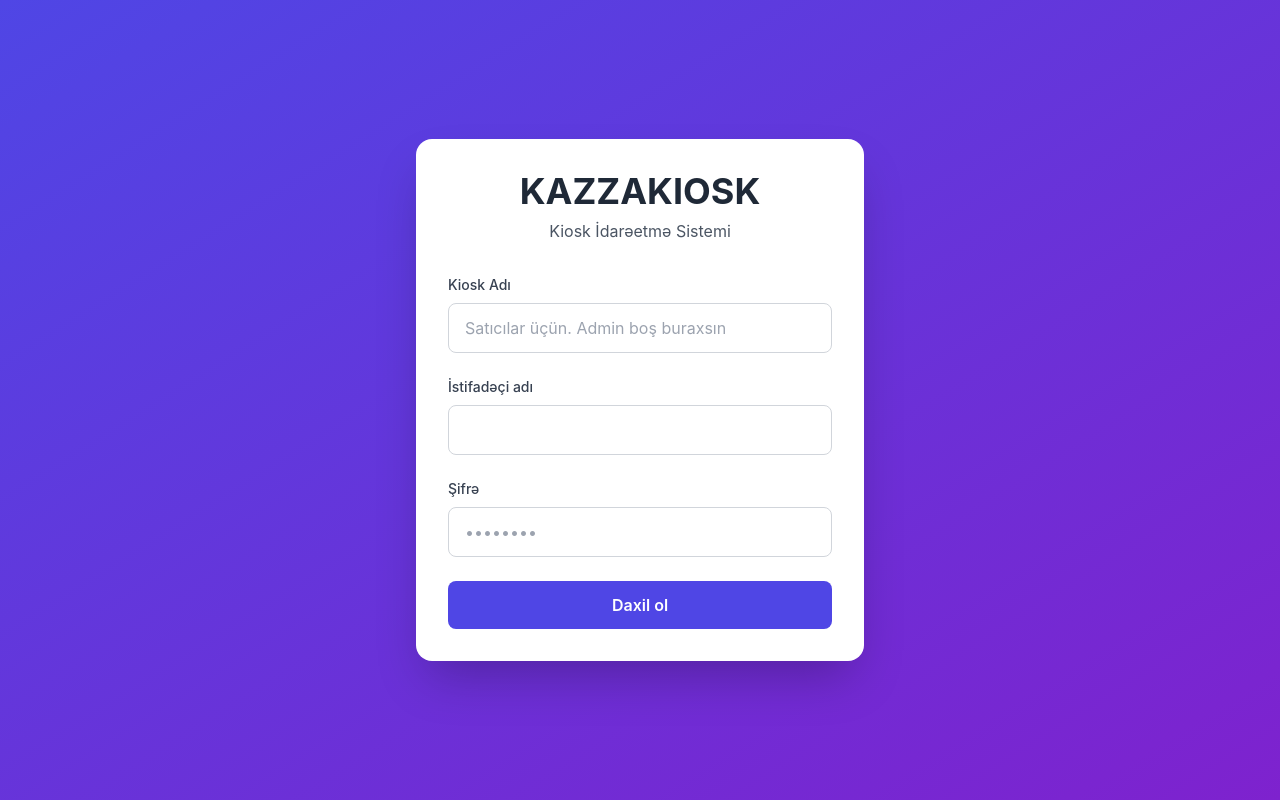
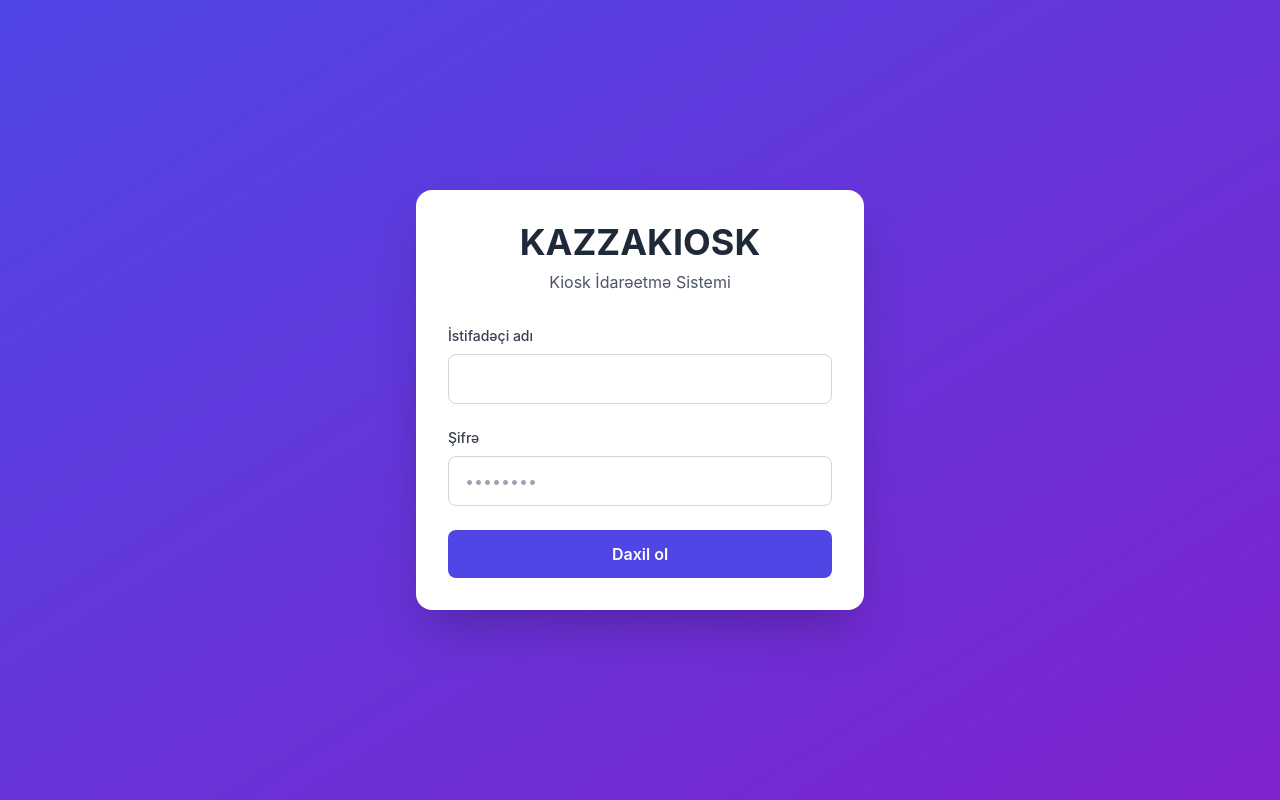
Before and after one commit to Ayxan1/KAZZAKiosk, a Vue app in the folder frontend-vue/: page /login in a window 1280 px wide. Built offline with nearby package versions, Linux system fonts and the light colour scheme.

Commit message:
Remove kiosk name field from login - kiosk is already known via user's assignment

```diff
--- a/frontend-vue/src/stores/auth.js
+++ b/frontend-vue/src/stores/auth.js
@@ -19,14 +19,13 @@ export const useAuthStore = defineStore('auth', () => {
     const isAdmin = computed(() => user.value?.role === 'admin')
     const isSeller = computed(() => user.value?.role === 'seller')
 
-    async function login(username, password, kioskName = null) {
+    async function login(username, password) {
         loading.value = true
         error.value = null
         try {
             const data = await apiClient.post('/auth/login', {
                 username,
-                password,
-                kiosk_name: kioskName || undefined
+                password
             })
 
             token.value = data.token
--- a/frontend-vue/src/views/LoginView.vue
+++ b/frontend-vue/src/views/LoginView.vue
@@ -9,18 +9,6 @@
       </div>
 
       <form @submit.prevent="handleLogin" class="space-y-6">
-        <div>
-          <label class="block text-sm font-medium text-gray-700 mb-2"
-            >Kiosk Adı</label
-          >
-          <input
-            v-model="kioskName"
-            type="text"
-            class="w-full px-4 py-3 border border-gray-300 rounded-lg focus:ring-2 focus:ring-indigo-500 focus:border-transparent"
-            placeholder="Satıcılar üçün. Admin boş buraxsın"
-          />
-        </div>
-
         <div>
           <label class="block text-sm font-medium text-gray-700 mb-2"
             >İstifadəçi adı</label
@@ -71,11 +59,10 @@ import { useAuthStore } from "../stores/auth";
 
 const authStore = useAuthStore();
 
-const kioskName = ref("");
 const username = ref("");
 const password = ref("");
 
 async function handleLogin() {
-  await authStore.login(username.value, password.value, kioskName.value);
+  await authStore.login(username.value, password.value);
 }
 </script>
```
Also changed, not shown: 1 other file (tests, documents, lock files or other folders).
